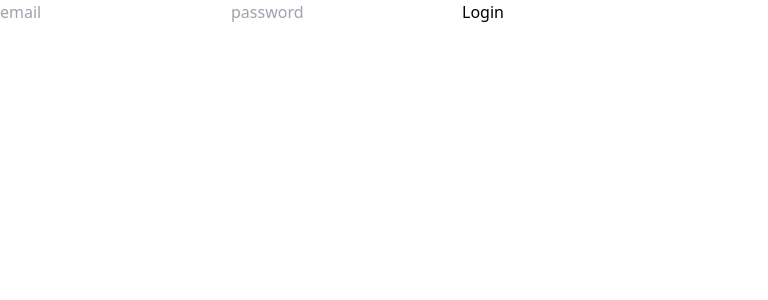
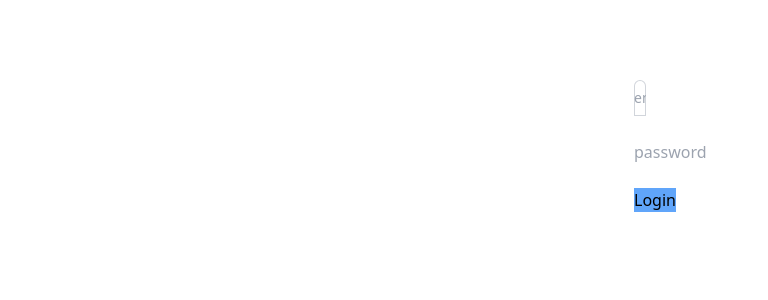
Before and after one commit to JosafatJimenezB/nextjs-farmacia, a Next.js app: page /login in a window 1280 px wide. Shown: the top 300 px of the page, without its empty margins (0-768 px from the left). Built offline with nearby package versions, Linux system fonts and the light colour scheme.

Commit message:
add: estilos del input y container

```diff
--- a/pages/login.js
+++ b/pages/login.js
@@ -22,12 +22,14 @@ function Login() {
   };
 
   return (
-    <div>
-      <form onSubmit={handleSubmit}>
+    <div className="flex min-h-full items-center justify-center px-4 py-12 sm:px-6 lg:px-8">
+      <div className="container w-3 h-4">
+        <form onSubmit={handleSubmit} className="mt-8 space-y-6">
           <input
             name="email"
             type="email"
             placeholder="email"
+            className="relative block w-full rounded-t-md border-0 py-1.5 text-gray-900 ring-1 ring-inset ring-gray-300 placeholder:text-gray-400 focus: z-1 focus:ring-indigo-600 sm:text-sm sm:leading-6"
             onChange={handleChange}
           ></input>
           <input
@@ -36,8 +38,9 @@ function Login() {
             placeholder="password"
             onChange={handleChange}
           ></input>
-        <button>Login</button>
+          <button className="bg-blue-400">Login</button>
         </form>
+      </div>
     </div>
   );
 }
```
Lines whose indentation alone changed are shown as unchanged.
